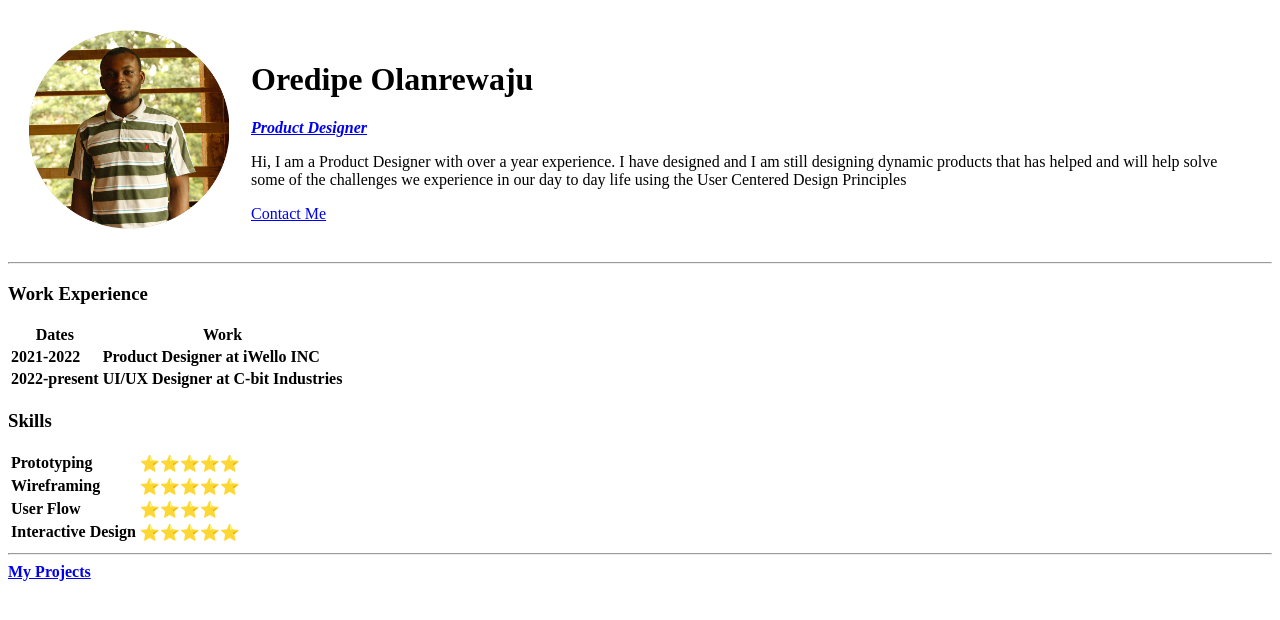
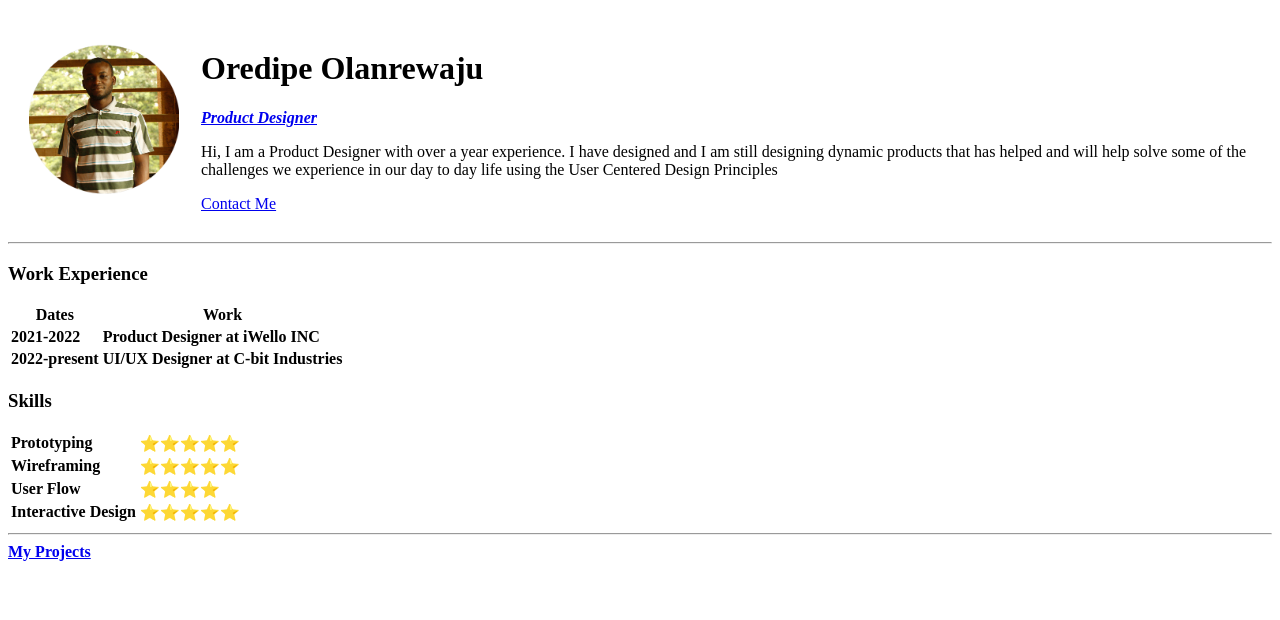
Before and after one commit to oredipe/cv, a plain HTML site: page index.html in a window 1280 px wide. Drawn offline with Linux system fonts and the light colour scheme.

Commit message:
Update index.html

```diff
--- a/index.html
+++ b/index.html
@@ -9,7 +9,7 @@
 <body>
   <table cellspacing="20">
     <tr>
-      <td><img src="Images\Circular Cover Picture 2.png" width="200px" height="200px" alt="My Profile Image" /></td>
+      <td><img src="Images\Circular Cover Picture 2.png" width="150px" height="150px" alt="My Profile Image" /></td>
       <td>
         <h1>Oredipe Olanrewaju</h1>
         <p>
```
